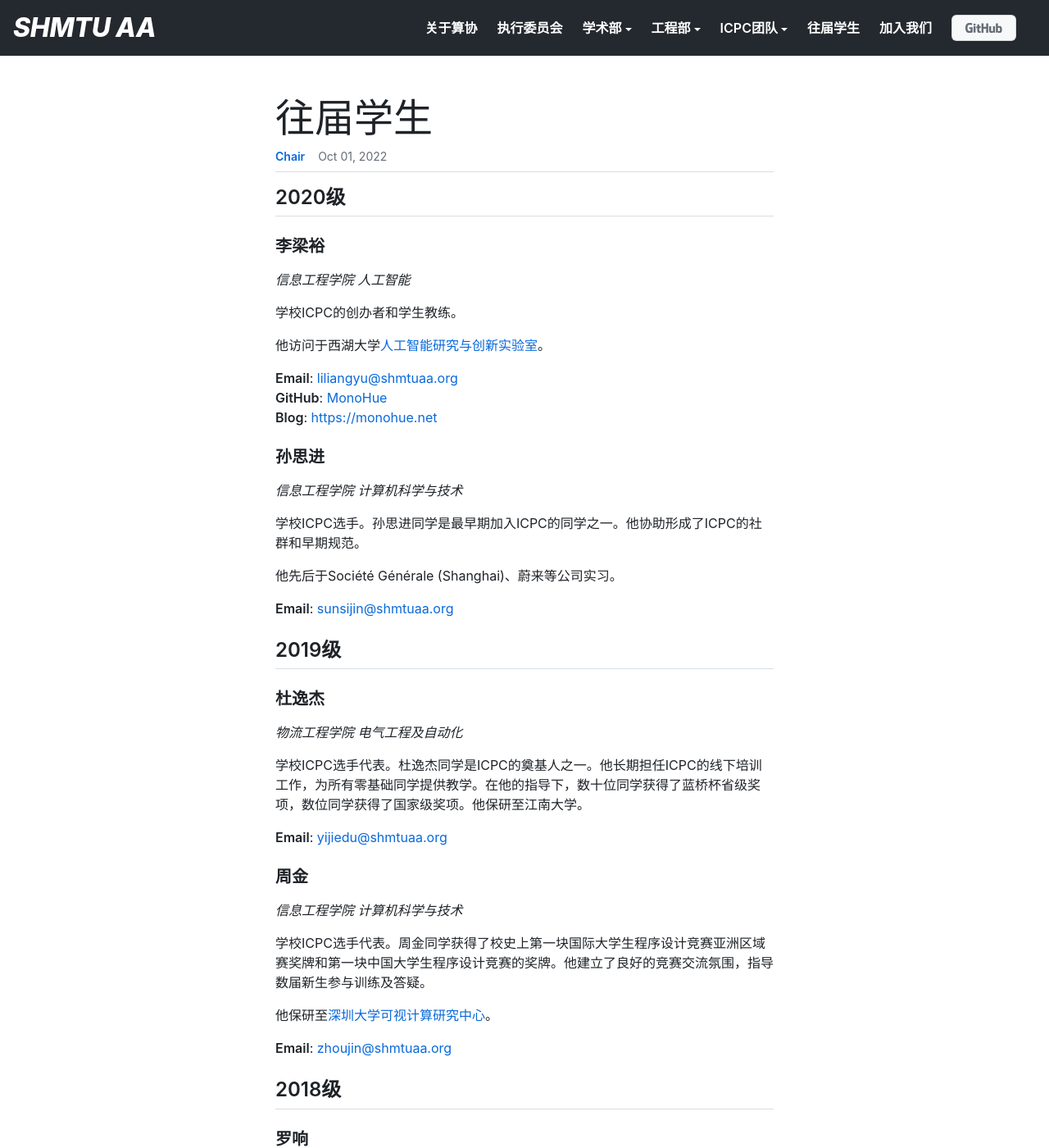
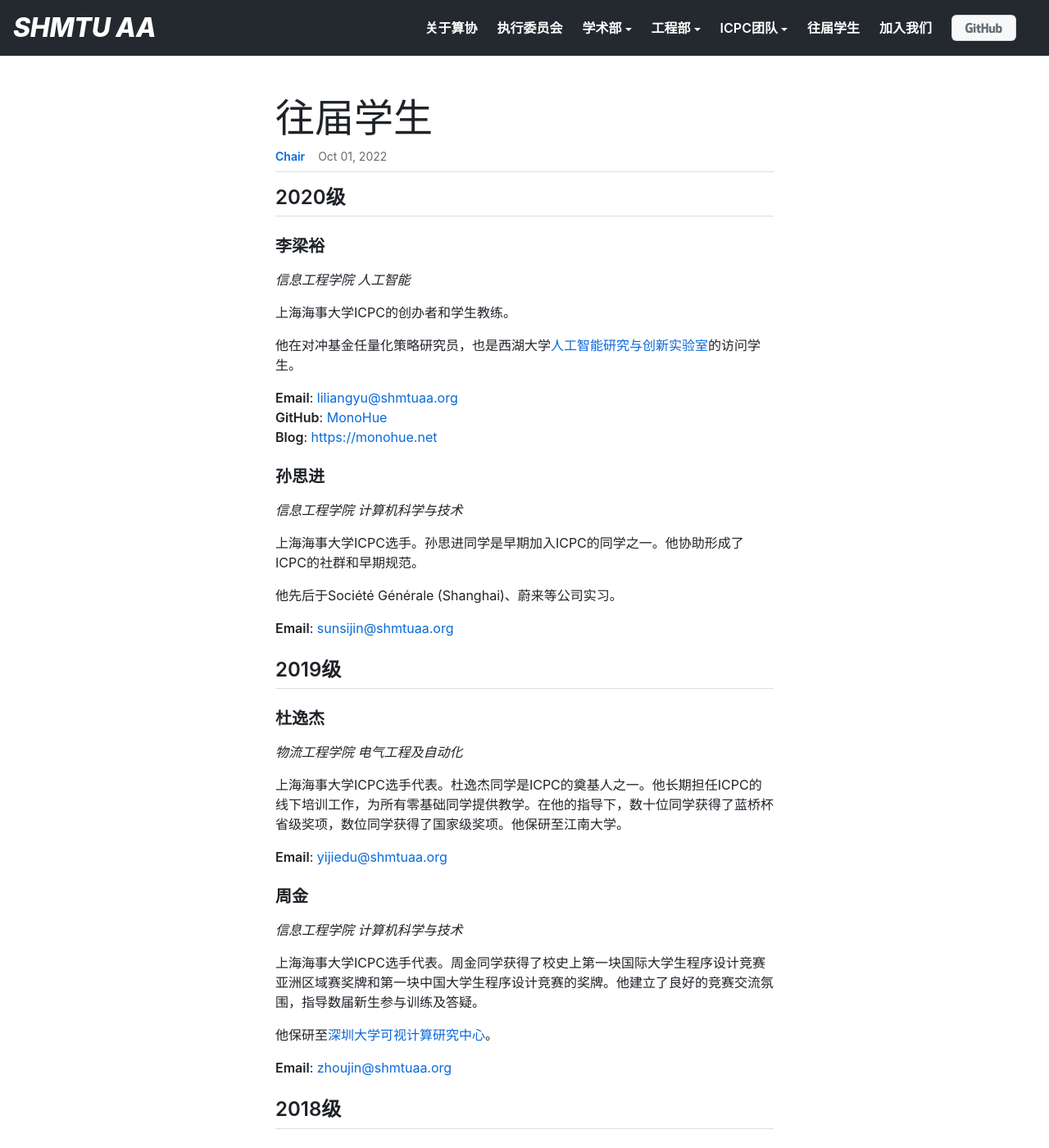
Before and after one commit to shmtuaa/shmtuaa.org, a Jekyll site: the page built from _posts/2022-10-01-MAIN-fellow.md, in a window 1280 px wide and 1400 px high. Shown: the whole window at 82% size. Built offline with Jekyll 4.4.1, drawn with Linux system fonts in a browser that asks for light colours; some of the changed text lies outside the part shown.

Commit message:
upd fellow docs

```diff
--- a/_posts/2022-10-01-MAIN-fellow.md
+++ b/_posts/2022-10-01-MAIN-fellow.md
@@ -12,9 +12,9 @@ excerpt: 这里展示了我们的优秀学生
 
 _信息工程学院 人工智能_
 
-学校ICPC的创办者和学生教练。
+上海海事大学ICPC的创办者和学生教练。
 
-他访问于西湖大学[人工智能研究与创新实验室](https://www.westlake.edu.cn/ffaculty/stan-zq-li.html)。
+他在对冲基金任量化策略研究员，也是西湖大学[人工智能研究与创新实验室](https://www.westlake.edu.cn/ffaculty/stan-zq-li.html)的访问学生。
 
 **Email**: [liliangyu@shmtuaa.org](mailto:liliangyu@shmtuaa.org)
 **GitHub**: [MonoHue](https://github.com/MonoHue)
@@ -24,7 +24,7 @@ _信息工程学院 人工智能_
 
 _信息工程学院 计算机科学与技术_
 
-学校ICPC选手。孙思进同学是最早期加入ICPC的同学之一。他协助形成了ICPC的社群和早期规范。
+上海海事大学ICPC选手。孙思进同学是早期加入ICPC的同学之一。他协助形成了ICPC的社群和早期规范。
 
 他先后于Société Générale (Shanghai)、蔚来等公司实习。
 
@@ -36,7 +36,7 @@ _信息工程学院 计算机科学与技术_
 
 _物流工程学院 电气工程及自动化_
 
-学校ICPC选手代表。杜逸杰同学是ICPC的奠基人之一。他长期担任ICPC的线下培训工作，为所有零基础同学提供教学。在他的指导下，数十位同学获得了蓝桥杯省级奖项，数位同学获得了国家级奖项。他保研至江南大学。
+上海海事大学ICPC选手代表。杜逸杰同学是ICPC的奠基人之一。他长期担任ICPC的线下培训工作，为所有零基础同学提供教学。在他的指导下，数十位同学获得了蓝桥杯省级奖项，数位同学获得了国家级奖项。他保研至江南大学。
 
 **Email**: [yijiedu@shmtuaa.org](mailto:yijiedu@shmtuaa.org)
 
@@ -44,7 +44,7 @@ _物流工程学院 电气工程及自动化_
 
 _信息工程学院 计算机科学与技术_
 
-学校ICPC选手代表。周金同学获得了校史上第一块国际大学生程序设计竞赛亚洲区域赛奖牌和第一块中国大学生程序设计竞赛的奖牌。他建立了良好的竞赛交流氛围，指导数届新生参与训练及答疑。
+上海海事大学ICPC选手代表。周金同学获得了校史上第一块国际大学生程序设计竞赛亚洲区域赛奖牌和第一块中国大学生程序设计竞赛的奖牌。他建立了良好的竞赛交流氛围，指导数届新生参与训练及答疑。
 
 他保研至[深圳大学可视计算研究中心](http://vcc.tech/)。
 
@@ -69,7 +69,7 @@ _信息工程学院 计算机科学与技术_
 
 _物流工程学院 自动化_
 
-学校ICPC选手代表。朱恩贝同学是ICPC的奠基人之一。他建立了ICPC与社团的联系，协助ICPC选手主持讲座，提供获得综合测评及第二课堂学分。作为C++专家，他长期为ICPC提供C++、C++编译器和Linux的咨询服务。
+上海海事大学ICPC选手代表。朱恩贝同学是ICPC的奠基人之一。他建立了ICPC与社团的联系，协助ICPC选手主持讲座，提供获得综合测评及第二课堂学分。作为C++专家，他长期为ICPC提供C++、C++编译器和Linux的咨询服务。
 
 他曾任微软亚洲研究院算法工程师（实习），目前就职于博达电子。
 
```
